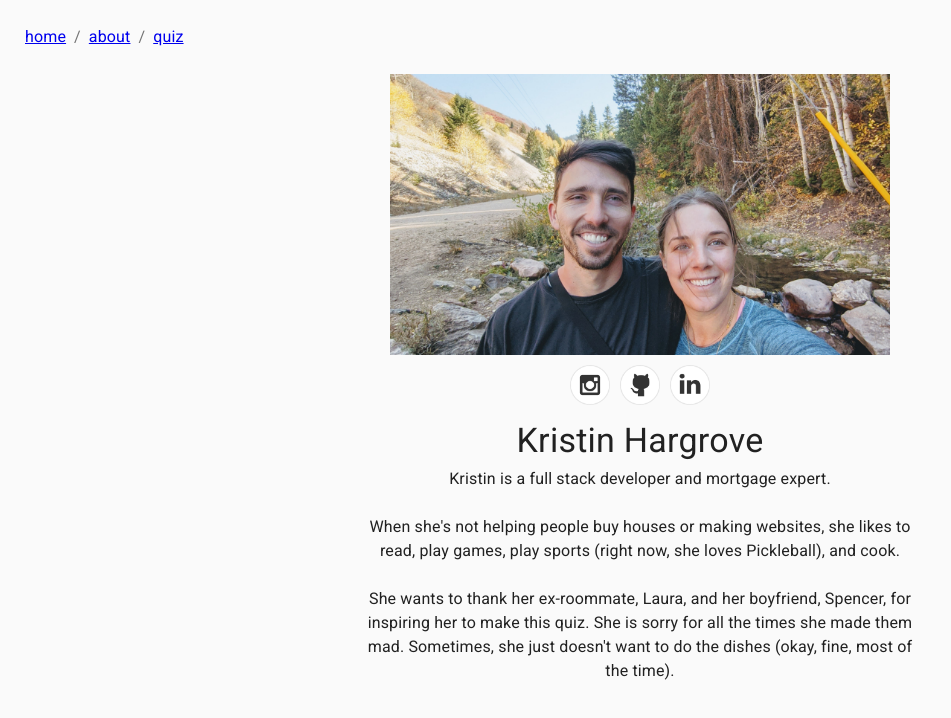
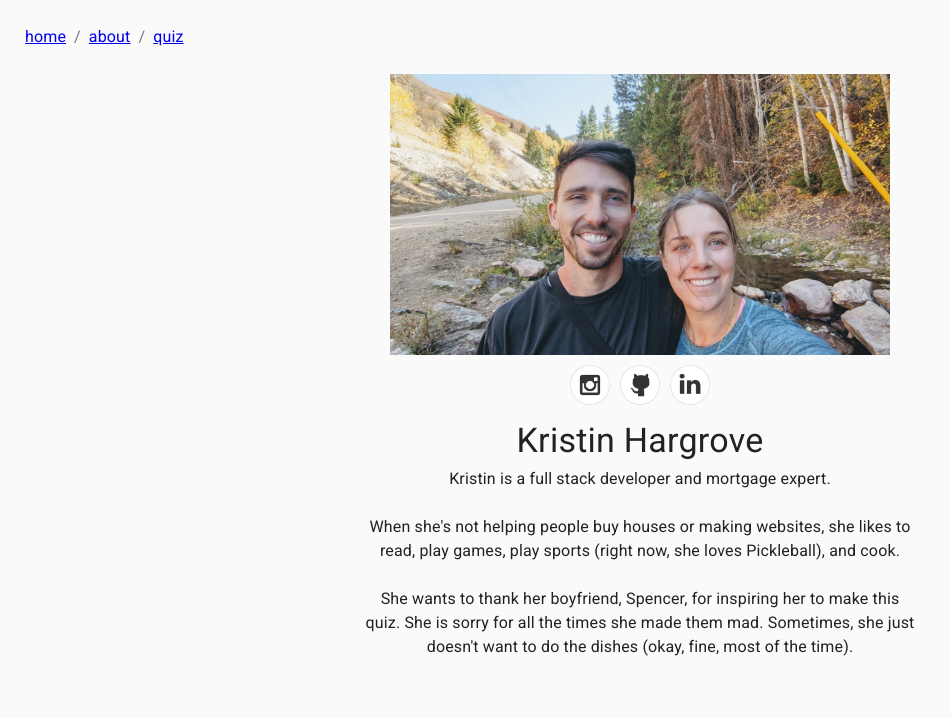
Before and after one commit to kristinhargrove/areyoumadatme, a React (Create React App) app: page /about in a window 1280 px wide. Shown: the top 718 px of the page, without its empty margins (0-951 px from the left). Built offline with nearby package versions, Linux system fonts and the light colour scheme.

Commit message:
changing about page

```diff
--- a/src/components/About.js
+++ b/src/components/About.js
@@ -31,7 +31,7 @@ const About = () => {
                 Kristin is a full stack developer and mortgage expert.<br /><br />
                 When she's not helping people buy houses or making websites, she likes to read, play games, play sports (right now, she loves Pickleball), and cook.
                 <br /><br />
-                She wants to thank her ex-roommate, Laura, and her boyfriend, Spencer, for inspiring her to make this quiz. She is sorry for all the times she made them mad. Sometimes, she just doesn't want to do the dishes (okay, fine, most of the time).
+                She wants to thank her boyfriend, Spencer, for inspiring her to make this quiz. She is sorry for all the times she made them mad. Sometimes, she just doesn't want to do the dishes (okay, fine, most of the time).
             </Typography>
         </Container>
         </>
```
